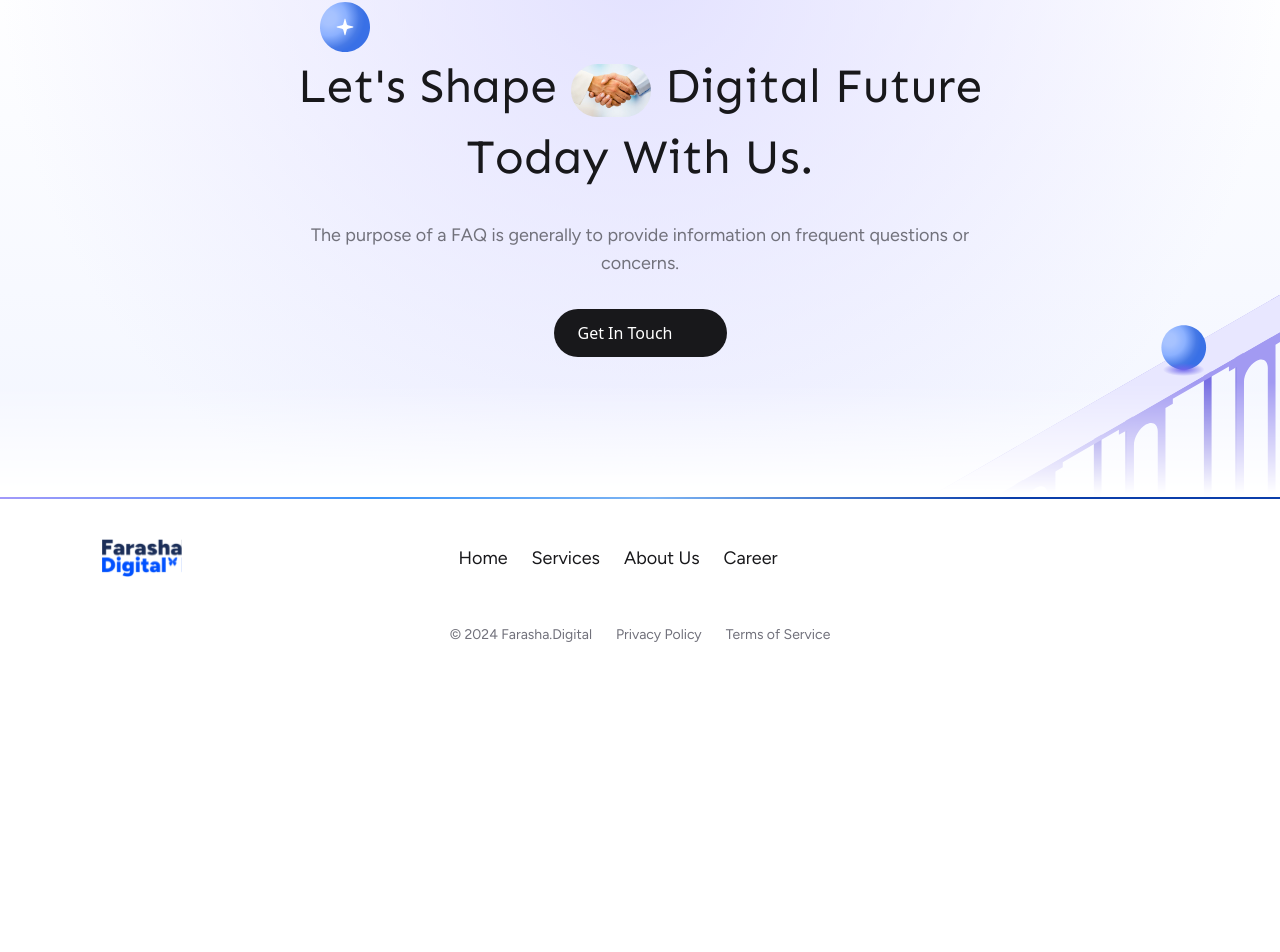
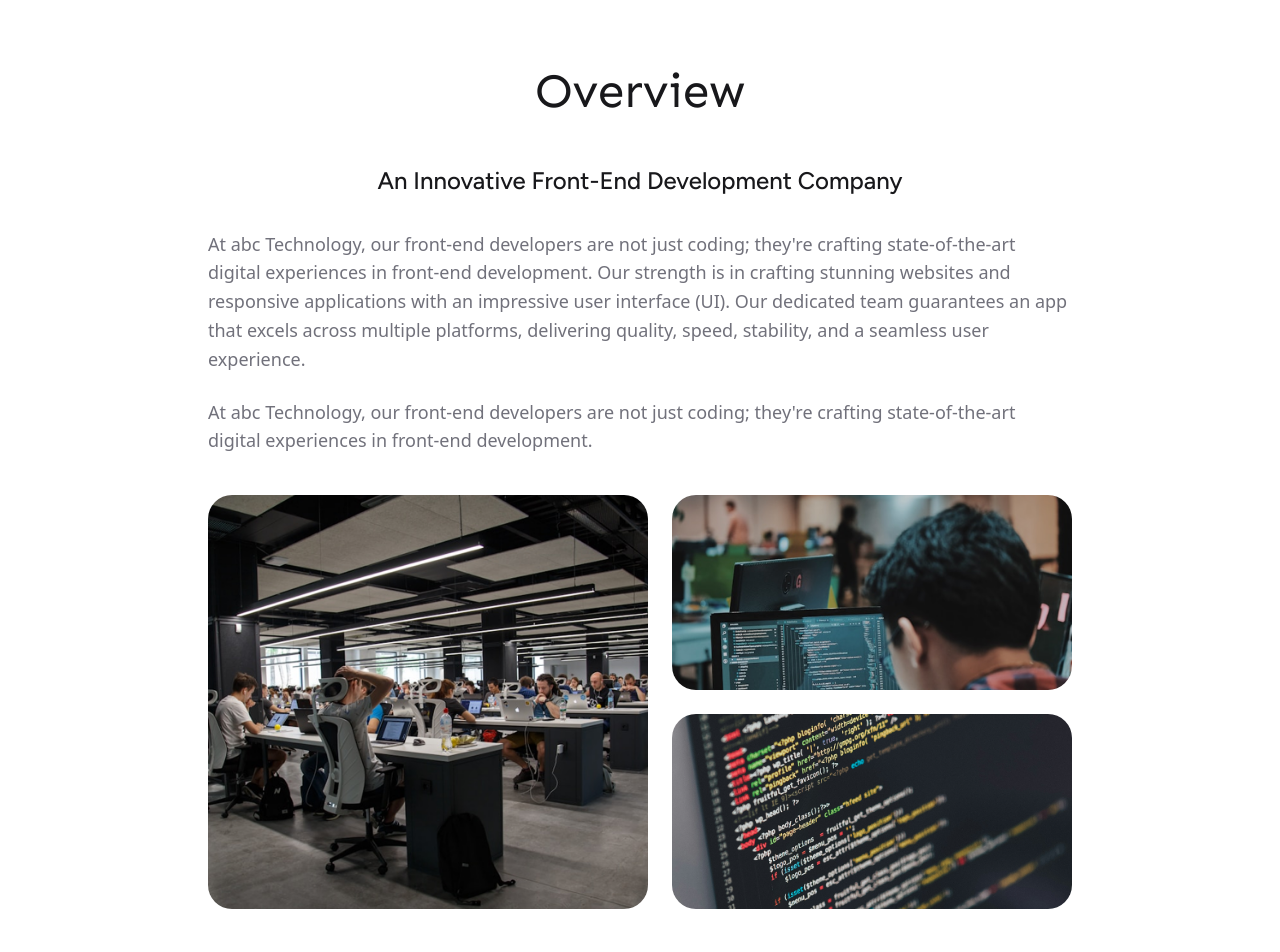
Before and after one commit to tanzim-ikram/agency-website, a Next.js app: page /services/frontend in a window 1280 px wide. Shown: the part 734-1686 px from the top of the page. Before the commit the page ends 1419 px from the top, so only its background shows below. Built offline with nearby package versions, Linux system fonts and the light colour scheme; some icons are missing.

Commit message:
Add Overview component and update FrontendHero and frontend page
- Added new Overview.jsx component
- Updated FrontendHero.jsx for improved UI
- Modified frontend/page.js for integration

```diff
--- a/app/components/FrontendHero.jsx
+++ b/app/components/FrontendHero.jsx
@@ -66,12 +66,16 @@ const FrontendHero = () => {
             <span className="text-zinc-700 font-medium text-lg">Services</span>
           </div>
 
-          <h2 className="font-sen max-w-4xl text-zinc-900 font-normal text-5xl leading-tight mb-8 mt-8">
-            Frontend That Speaks to Your <br /> Users - Fast, Fluid, and
+          <h2 className="font-sen max-w-4xl text-zinc-900 font-normal text-5xl leading-tight mb-8 mt-8 tracking-[-3]"
+          style={{ lineHeight: "160%"}}
+          >
+            Frontend That Speaks to Your <br /> Users – Fast, Fluid, and
             Functional
           </h2>
 
-          <p className="font-figtree text-zinc-500 text-lg max-w-2xl mx-auto mb-16">
+          <p className="font-figtree text-zinc-500 text-lg max-w-2xl mx-auto mb-16"
+          style={{ lineHeight: "160%"}}
+          >
             We craft responsive, high-performance frontends using modern
             frameworks like React.js, Next.js, and Vue.js. Our solutions are
             optimized for speed, scalability, and user engagement, ensuring a
--- /dev/null
+++ b/app/components/Overview.jsx
@@ -0,0 +1,91 @@
+import React from "react";
+import Image from "next/image";
+
+const Overview = () => {
+  return (
+    <div>
+      <section className="max-w-7xl mx-auto px-52 py-20 bg-white relative">
+        <h2
+          className="font-sen text-zinc-900 text-[48px] font-normal mb-10 text-center"
+          style={{ lineHeight: "140%" }}
+        >
+          Overview
+        </h2>
+        <p
+          className="font-figtree text-zinc-900 text-2xl font-medium max-w-3xl mx-auto mb-8 text-center"
+          style={{ lineHeight: "135%" }}
+        >
+          An Innovative Front-End Development Company
+        </p>
+
+        <p
+          className="text-zinc-500 max-w-4xl mx-auto mb-6 font-normal text-lg text-left"
+          style={{ lineHeight: "160%" }}
+        >
+          At abc Technology, our front-end developers are not just coding;
+          they're crafting state-of-the-art digital experiences in front-end
+          development. Our strength is in crafting stunning websites and
+          responsive applications with an impressive user interface (UI). Our
+          dedicated team guarantees an app that excels across multiple
+          platforms, delivering quality, speed, stability, and a seamless user
+          experience.
+        </p>
+
+        <p
+          className="text-zinc-500 max-w-4xl mx-auto font-normal text-lg text-left"
+          style={{ lineHeight: "160%" }}
+        >
+          At abc Technology, our front-end developers are not just coding;
+          they're crafting state-of-the-art digital experiences in front-end
+          development.
+        </p>
+
+        <div className="flex justify-center flex-wrap gap-6 items-stretch mt-10">
+          {/* Left large image */}
+          <div
+            className="flex-1 min-w-[320px] max-w-[600px] rounded-3xl overflow-hidden"
+            style={{ height: "414px" }}
+          >
+            <Image
+              src="/services/overview1.png"
+              alt="Overview 1"
+              width={600}
+              height={414} // change height to match container
+              className="object-cover rounded-lg w-full h-full"
+            />
+          </div>
+
+          {/* Right two stacked images */}
+          <div className="flex flex-col gap-6 flex-1 min-w-[280px] max-w-[400px]">
+            <div
+              className="rounded-lg overflow-hidden"
+              style={{ height: "195px" }}
+            >
+              <Image
+                src="/services/overview2.png"
+                alt="Overview 2"
+                width={400}
+                height={195}
+                className="object-cover rounded-3xl w-full h-full"
+              />
+            </div>
+            <div
+              className="rounded-3xl overflow-hidden"
+              style={{ height: "195px" }}
+            >
+              <Image
+                src="/services/overview3.png"
+                alt="Overview 3"
+                width={400}
+                height={195}
+                className="object-cover rounded-lg w-full h-full"
+              />
+            </div>
+          </div>
+        </div>
+      </section>
+    </div>
+  );
+};
+
+export default Overview;
--- a/app/services/frontend/page.js
+++ b/app/services/frontend/page.js
@@ -3,12 +3,14 @@ import React from 'react'
 import Navbar from '../../components/Navbar'
 import FrontendHero from '../../components/FrontendHero'
 import Footer from '../../components/Footer'
+import Overview from '@/app/components/Overview'
 
 const page = () => {
   return (
     <div>
       <Navbar />
       <FrontendHero />
+      <Overview />
       <Footer />
     </div>
   )
```
